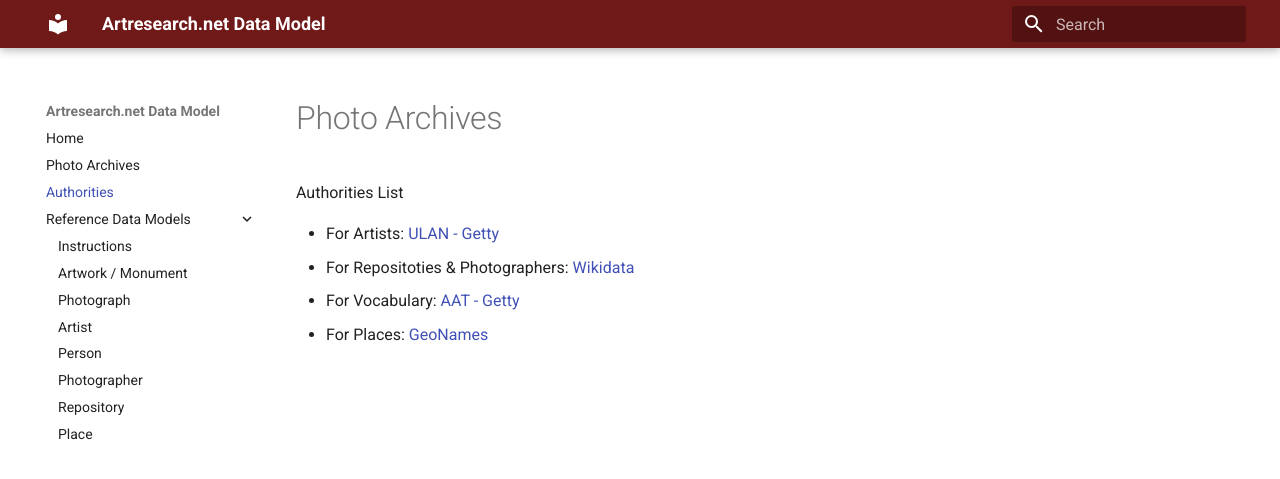
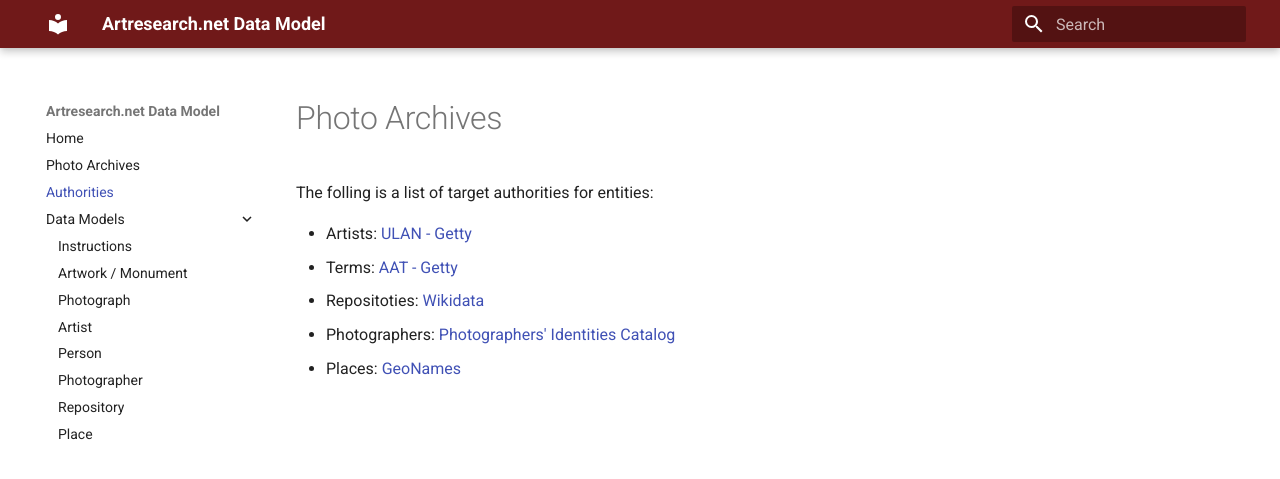
Before and after one commit to ArtResearch/ModelDocumentation, an MkDocs documentation site: the page built from docs/Authorities.md, in a window 1280 px wide. Shown: the top 479 px of the page. Built offline with MkDocs 1.6.1 and Material for MkDocs 9.7.7, drawn with Linux system fonts in a browser that asks for light colours.

Commit message:
cleaning up some more pages

```diff
--- a/docs/Authorities.md
+++ b/docs/Authorities.md
@@ -1,8 +1,9 @@
 #   Photo Archives
 
-Authorities List
+The folling is a list of target authorities for entities:
 
-*  For Artists: [ULAN -  Getty](http://www.getty.edu/research/tools/vocabularies/ulan/)
-*  For Repositoties & Photographers: [Wikidata](https://www.wikidata.org/wiki/Wikidata:Main_Page)
-*  For Vocabulary: [AAT - Getty](http://vocab.getty.edu/aat/)
-*  For Places: [GeoNames](http://www.geonames.org/)
+*  Artists: [ULAN -  Getty](http://www.getty.edu/research/tools/vocabularies/ulan/)
+*  Terms: [AAT - Getty](http://vocab.getty.edu/aat/)
+*  Repositoties: [Wikidata](https://www.wikidata.org/wiki/Wikidata:Main_Page)
+*  Photographers: [Photographers' Identities Catalog](https://pic.nypl.org/)
+*  Places: [GeoNames](http://www.geonames.org/)
--- a/mkdocs.yml
+++ b/mkdocs.yml
@@ -8,7 +8,7 @@
   - Home: 'index.md'
   - Photo Archives: 'PhotoArchives.md'
   - Authorities: 'Authorities.md'
-  - Reference Data Models:
+  - Data Models:
     - 'Instructions': 'Instructions.md'
     - 'Artwork / Monument': 'Artwork.md'
     - 'Photograph': 'Photo.md'
```
Also changed, not shown: docs/PhotoArchives.md (+1 -1 lines).
